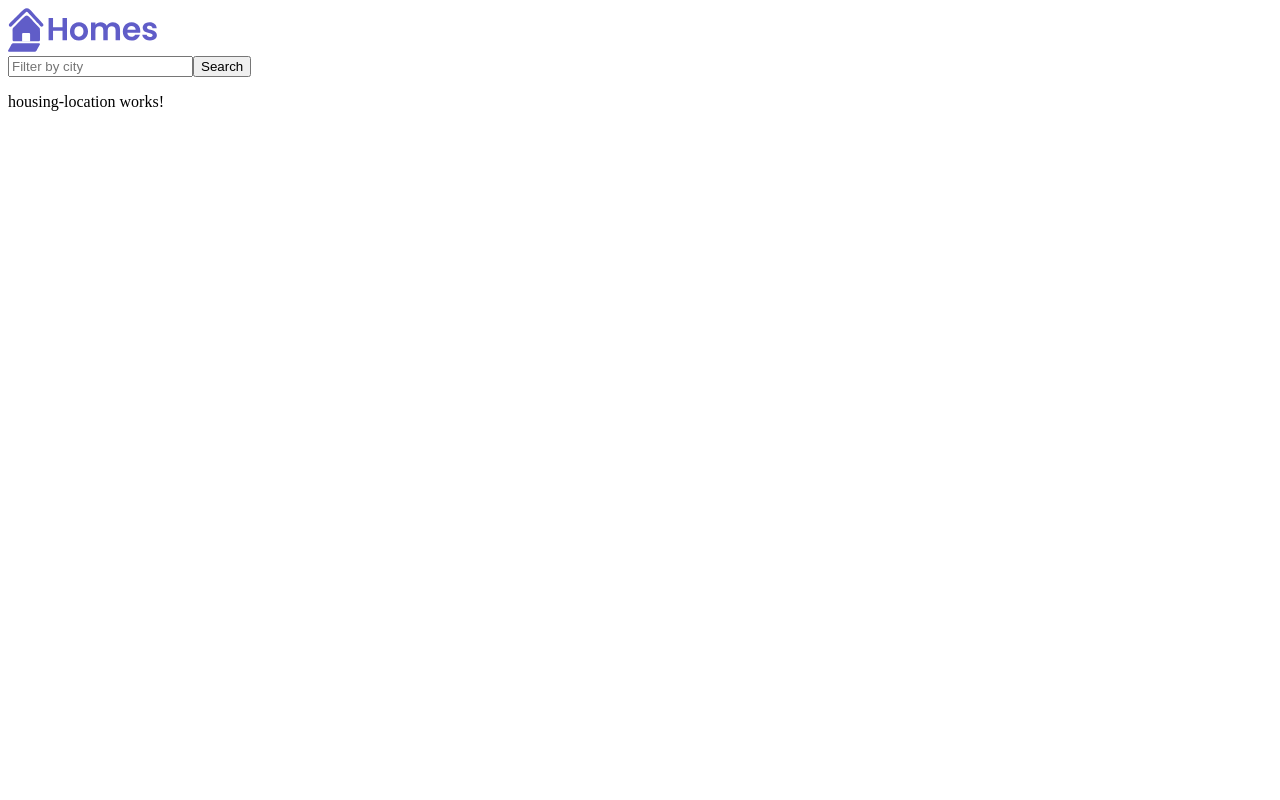
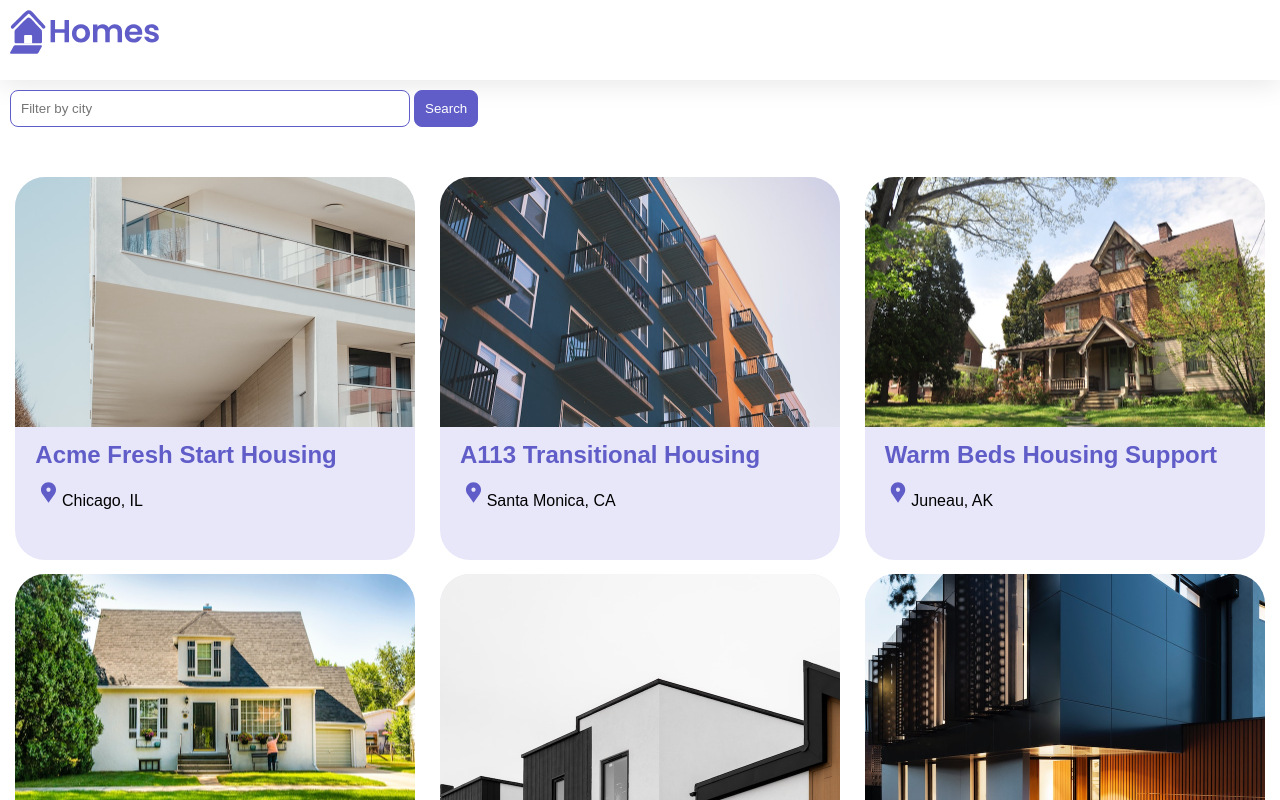
Before and after one commit to chrisMper/Learning_Angular, an Angular app in the folder homes-app/: page / in a window 1280 px wide. Shown: the top 800 px of the page. Built offline with nearby package versions, Linux system fonts and the light colour scheme.

Commit message:
Customized components and directives
Built the structure for components, Made input properties, used ngFor and added CSS

```diff
--- a/homes-app/src/app/app.component.css
+++ b/homes-app/src/app/app.component.css
@@ -0,0 +1,16 @@
+/*Copy pasted from https://gist.github.com/MarkTechson/fa601fdc856d26b3bfa5030dae147f00 */
+/* Put these src/app/app.component.css */
+:host {
+    --content-padding: 10px;
+}
+
+header {
+    display: block;
+    height: 60px;
+    padding: var(--content-padding);
+    box-shadow: 0px 5px 25px var(--shadow-color);
+}
+
+.content {
+    padding: var(--content-padding);
+}
--- a/homes-app/src/app/home/home.component.css
+++ b/homes-app/src/app/home/home.component.css
@@ -0,0 +1,83 @@
+/* Put these styles in: src/home/home.component.css */
+
+.results {
+    display: grid;
+    column-gap: 14px;
+    row-gap: 14px;
+    grid-template-columns: repeat(auto-fill, minmax(400px, 400px));
+    margin-top: 50px;
+    justify-content: space-around;
+}
+
+input[type="text"] {
+    border: solid 1px var(--primary-color);
+    padding: 10px;
+    border-radius: 8px;
+    margin-right: 4px;
+    display: inline-block;
+    width: 30%;
+}
+
+button {
+    padding: 10px;
+    border: solid 1px var(--primary-color);
+    background: var(--primary-color);
+    color: white;
+    border-radius: 8px;
+}
+
+@media (min-width: 500px) and (max-width: 768px) {
+    .results {
+        grid-template-columns: repeat(2, 1fr);
+    }
+
+    input[type="text"] {
+        width: 70%;
+    }
+}
+
+@media (max-width: 499px) {
+    .results {
+        grid-template-columns: 1fr;
+    }
+}
+
+housing-location.component.css
+/* Put these styles in: src/app/housing-location/housing-location.component.css */
+
+.listing {
+    background: var(--accent-color);
+    border-radius: 30px;
+    padding-bottom: 30px;
+}
+
+.listing-heading {
+    color: var(--primary-color);
+    padding: 10px 20px 0 20px;
+}
+
+.listing-photo {
+    height: 250px;
+    width: 100%;
+    object-fit: cover;
+    border-radius: 30px 30px 0 0;
+}
+
+.listing-location {
+    padding: 10px 20px 20px 20px;
+}
+
+.listing-location::before {
+    content: url("/assets/location-pin.svg") / "";
+}
+
+section.listing a {
+    padding-left: 20px;
+    text-decoration: none;
+    color: var(--primary-color);
+}
+
+section.listing a::after {
+    content: "\203A";
+    margin-left: 5px;
+}
--- a/homes-app/src/app/home/home.component.ts
+++ b/homes-app/src/app/home/home.component.ts
@@ -1,6 +1,7 @@
 import { Component } from '@angular/core';
 import { CommonModule } from '@angular/common';
 import { HousingLocationComponent } from '../housing-location/housing-location.component'
+import { HousingLocation } from '../housing-location';
 
 @Component({
   selector: 'app-home',
@@ -14,11 +15,116 @@ import { HousingLocationComponent } from '../housing-location/housing-location.c
      </form>
     </section>
     <section class="results">
-      <app-housing-location></app-housing-location>
+      <app-housing-location *ngFor="let housingLocation of housingLocationList" [housingLocation]="housingLocation"></app-housing-location>
     </section>
   `,
   styleUrls: ['./home.component.css']
 })
 export class HomeComponent {
+  //Adding a new property to housing component class called housingLocationList of type HousingLocation[] and assign it to be an empty array
+
+  housingLocationList: HousingLocation[] = [
+    //copied and pasted the below array values from github - https://gist.github.com/MarkTechson/efe8a9d4727ef33949b78812e66db082
+    {
+      id: 0,
+      name: 'Acme Fresh Start Housing',
+      city: 'Chicago',
+      state: 'IL',
+      photo: '/assets/bernard-hermant-CLKGGwIBTaY-unsplash.jpg',
+      availableUnits: 4,
+      wifi: true,
+      laundry: true
+    },
+    {
+      id: 1,
+      name: 'A113 Transitional Housing',
+      city: 'Santa Monica',
+      state: 'CA',
+      photo: '/assets/brandon-griggs-wR11KBaB86U-unsplash.jpg',
+      availableUnits: 0,
+      wifi: false,
+      laundry: true
+    },
+    {
+      id: 2,
+      name: 'Warm Beds Housing Support',
+      city: 'Juneau',
+      state: 'AK',
+      photo: '/assets/i-do-nothing-but-love-lAyXdl1-Wmc-unsplash.jpg',
+      availableUnits: 1,
+      wifi: false,
+      laundry: false
+    },
+    {
+      id: 3,
+      name: 'Homesteady Housing',
+      city: 'Chicago',
+      state: 'IL',
+      photo: '/assets/ian-macdonald-W8z6aiwfi1E-unsplash.jpg',
+      availableUnits: 1,
+      wifi: true,
+      laundry: false
+    },
+    {
+      id: 4,
+      name: 'Happy Homes Group',
+      city: 'Gary',
+      state: 'IN',
+      photo: '/assets/krzysztof-hepner-978RAXoXnH4-unsplash.jpg',
+      availableUnits: 1,
+      wifi: true,
+      laundry: false
+    },
+    {
+      id: 5,
+      name: 'Hopeful Apartment Group',
+      city: 'Oakland',
+      state: 'CA',
+      photo: '/assets/r-architecture-JvQ0Q5IkeMM-unsplash.jpg',
+      availableUnits: 2,
+      wifi: true,
+      laundry: true
+    },
+    {
+      id: 6,
+      name: 'Seriously Safe Towns',
+      city: 'Oakland',
+      state: 'CA',
+      photo: '/assets/phil-hearing-IYfp2Ixe9nM-unsplash.jpg',
+      availableUnits: 5,
+      wifi: true,
+      laundry: true
+    },
+    {
+      id: 7,
+      name: 'Hopeful Housing Solutions',
+      city: 'Oakland',
+      state: 'CA',
+      photo: '/assets/r-architecture-GGupkreKwxA-unsplash.jpg',
+      availableUnits: 2,
+      wifi: true,
+      laundry: true
+    },
+    {
+      id: 8,
+      name: 'Seriously Safe Towns',
+      city: 'Oakland',
+      state: 'CA',
+      photo: '/assets/saru-robert-9rP3mxf8qWI-unsplash.jpg',
+      availableUnits: 10,
+      wifi: false,
+      laundry: false
+    },
+    {
+      id: 9,
+      name: 'Capital Safe Towns',
+      city: 'Portland',
+      state: 'OR',
+      photo: '/assets/webaliser-_TPTXZd9mOo-unsplash.jpg',
+      availableUnits: 6,
+      wifi: true,
+      laundry: true
+    }
+  ];
 
 }
--- /dev/null
+++ b/homes-app/src/app/housing-location.ts
@@ -0,0 +1,10 @@
+export interface HousingLocation {
+    id: number;
+    name: string;
+    city: string;
+    state: string;
+    photo: string;
+    availableUnits: number;
+    wifi: boolean;
+    laundry: boolean;
+}
--- a/homes-app/src/app/housing-location/housing-location.component.css
+++ b/homes-app/src/app/housing-location/housing-location.component.css
@@ -0,0 +1,38 @@
+/* Put these styles in: src/app/housing-location/housing-location.component.css */
+
+.listing {
+    background: var(--accent-color);
+    border-radius: 30px;
+    padding-bottom: 30px;
+}
+
+.listing-heading {
+    color: var(--primary-color);
+    padding: 10px 20px 0 20px;
+}
+
+.listing-photo {
+    height: 250px;
+    width: 100%;
+    object-fit: cover;
+    border-radius: 30px 30px 0 0;
+}
+
+.listing-location {
+    padding: 10px 20px 20px 20px;
+}
+
+.listing-location::before {
+    content: url("/assets/location-pin.svg") / "";
+}
+
+section.listing a {
+    padding-left: 20px;
+    text-decoration: none;
+    color: var(--primary-color);
+}
+
+section.listing a::after {
+    content: "\203A";
+    margin-left: 5px;
+}
--- a/homes-app/src/app/housing-location/housing-location.component.ts
+++ b/homes-app/src/app/housing-location/housing-location.component.ts
@@ -1,17 +1,24 @@
-import { Component } from '@angular/core';
+import { Component, Input } from '@angular/core';
 import { CommonModule } from '@angular/common';
+import { HousingLocation } from '../housing-location';
 
 @Component({
   selector: 'app-housing-location',
   standalone: true,
   imports: [CommonModule],
   template: `
-    <p>
-      housing-location works!
-    </p>
+    <section class="listing">
+      <img class="listing-photo" [src]="housingLocation.photo" [alt]="'Exterior photo of {{housingLocation.name}}'">
+      <h2 class="listing-heading">{{ housingLocation.name }}</h2>
+      <p class="listing-location">{{ housingLocation.city }}, {{ housingLocation.state }}</p>
+      <!-- Double curly braces {{}} are used for interpolation -->
+      <!-- Interpolation allow Angular to display the data -->
+    </section>
   `,
   styleUrls: ['./housing-location.component.css']
 })
 export class HousingLocationComponent {
-
+  @Input() housingLocation!: HousingLocation;
 }
+// exclamation mark says thet the value will not be null or undefined
+// [src] and [alt] are property bindings
--- a/homes-app/src/styles.css
+++ b/homes-app/src/styles.css
@@ -1 +1,26 @@
 /* You can add global styles to this file, and also import other style files */
+/* Put these styles in: src/styles.css */
+
+* {
+    margin: 0;
+    padding: 0;
+}
+
+body {
+    font-family: 'Be Vietnam Pro', sans-serif;
+}
+
+:root {
+    --primary-color: #605DC8;
+    --secondary-color: #8B89E6;
+    --accent-color: #e8e7fa;
+    --shadow-color: #E8E8E8;
+}
+
+button.primary {
+    padding: 10px;
+    border: solid 1px var(--primary-color);
+    background: var(--primary-color);
+    color: white;
+    border-radius: 8px;
+}
```
Also changed, not shown: 1 other file (tests, documents, lock files or other folders).
